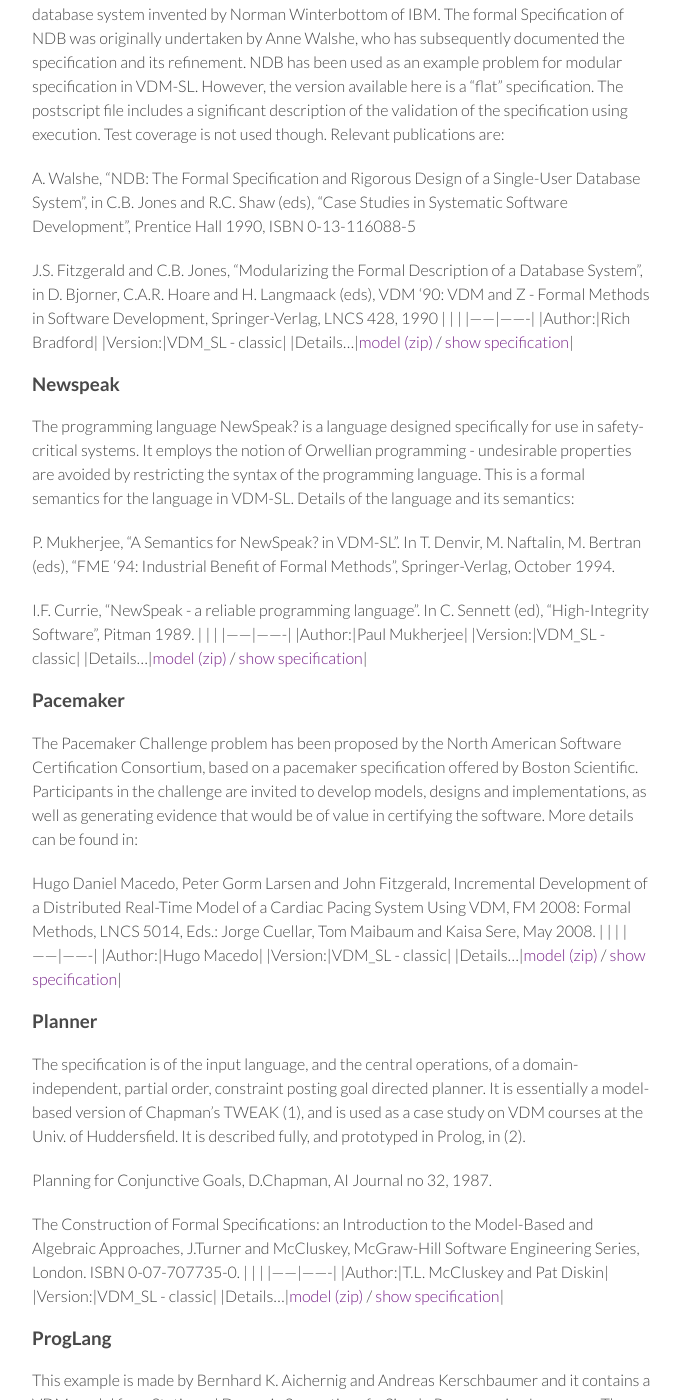
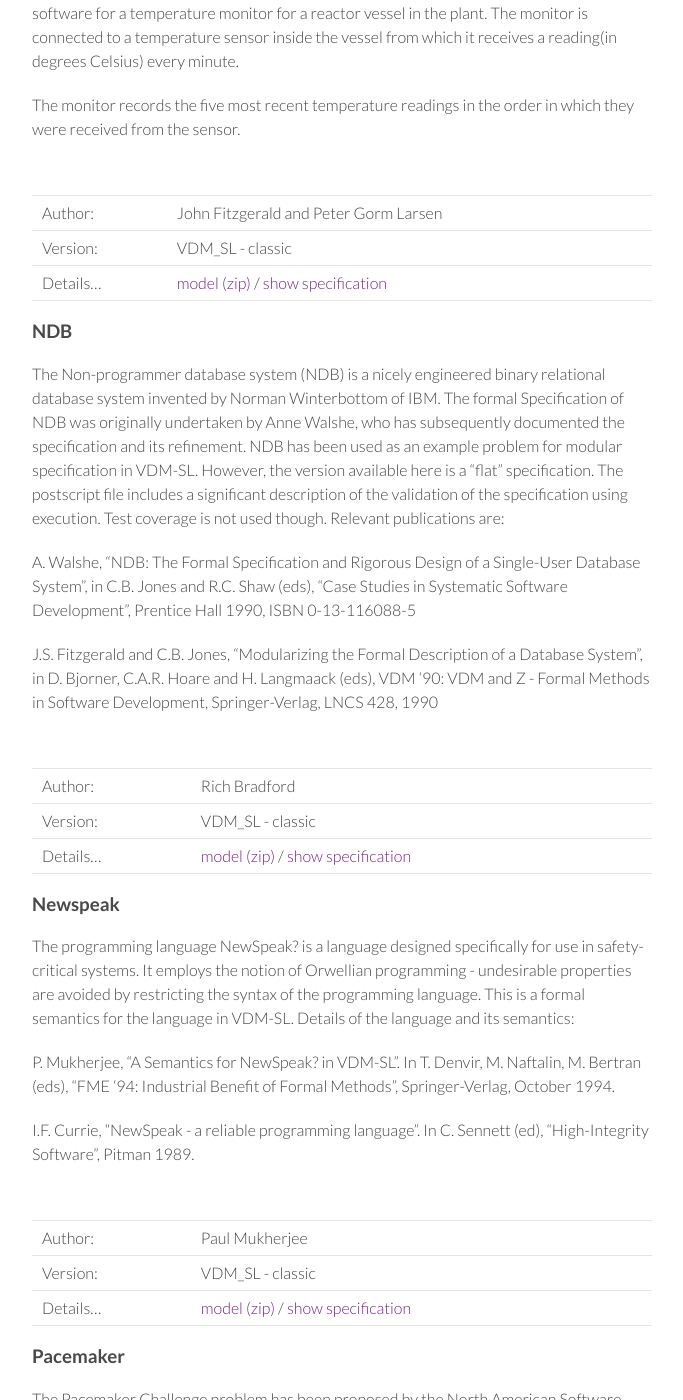
Before and after one commit to overturetool/overturetool.github.io, a Jekyll site: the page built from examples/VDMSL/index.md, in a window 1280 px wide and 1400 px high, scrolled down 11277 px. Shown: the whole window, without its empty margins (418-1101 px from the left). Built offline with Jekyll 4.4.1, drawn with Linux system fonts in a browser that asks for light colours; Markdown is read by kramdown in place of the engine named in the settings; some of the changed text lies outside the part shown.

Commit message:
added newlines

```diff
--- a/examples/VDMSL/index.md
+++ b/examples/VDMSL/index.md
@@ -4,8 +4,6 @@
 ---
 
 ### ACS
-
-
 This specification describes the safety requirements involved in adding and
 removing explosives at an explosives storage site. The specification is based
 on United Kingdom Ministry of Defence regulations concerning safe storage of
@@ -31,8 +29,6 @@
 
 
 ### ADT
-
-
 This work specifies a number of abstract data types (ADT) in
 VDM-SL. This includes single-linked lists, double-linked lists,
 queues, stacks and binary trees. In addition this work is initiating a
@@ -50,8 +46,6 @@
 
 
 ### AlarmErr
-
-
 This is an erronerous version of the alarm example from the VDM-SL
 book, John Fitzgerald and Peter Gorm Larsen, Modelling Systems --
 Practical Tools and Techniques in Software Development}, Cambridge
@@ -72,8 +66,6 @@
 
 
 ### Alarm
-
-
 This is the alarm example from the VDM-SL book, John Fitzgerald and
 Peter Gorm Larsen, Modelling Systems -- Practical Tools and Techniques
 in Software Development}, Cambridge University Press, 2nd edition
@@ -83,6 +75,7 @@
 rules governing the duty roster and calling out of experts to deal
 with alarms. A comparable model of this example also exists in VDM++.
 
+
 | | |
 |------|-------|
 |Author:|John Fitzgerald and Peter Gorm Larsen|
@@ -91,8 +84,6 @@
 
 
 ### ATC
-
-
 This example was developed by Natsuki Terada from the Japanese Railways
 Research Institute (RTRI) on a two year visit to IFAD in 2000 and 2001.
 It models a database for digital Automatic Train Control in Japan. More
@@ -113,6 +104,7 @@
 Signaling Systems, In Quarterly Report of RTRI, 2002, Vol 43, no 4,
 pp 169-174.
 
+
 | | |
 |------|-------|
 |Author:|Natsuki Terada|
@@ -121,8 +113,6 @@
 
 
 ### Bar
-
-
 This specification was produced during a VDM-SL course presented by Peter
 Gorm Larsen to ICL Enterprise Engineering in 1994. The modelling of bags
 was one of the exercises the attendees (including the author Kevin Blackburn)
@@ -130,6 +120,7 @@
 intended for the purpose of illustrating how bags can be used. This is
 modelled using an executable subset and a collection of small tests are
 included.
+
 
 | | |
 |------|-------|
@@ -139,10 +130,10 @@
 
 
 ### BOM
-
 This specification was produced for VDM-SL courses presented by Peter
 Gorm Larsen in 1996. The modelling of a Bill Of Material (BOM) is a rather
 standard example making use of an Directed Acyclic Graph (DAG) structure.
+
 
 | | |
 |------|-------|
@@ -152,12 +143,12 @@
 
 
 ### Cashdispenser
-
 This model is described in VDM-SL as a short, flat specification.
 This enables abstraction from design considerations and ensures
 maximum focus on high-level, precise and systematic analysis. This
 was developed by Sten Agerholm, Peter Gorm Larsen and Kim Sunesen
 in 1999 in connection with FM'99.
+
 
 | | |
 |------|-------|
@@ -167,10 +158,10 @@
 
 
 ### CM
-
 The counter measures example was developed by Peter Gorm Larsen and Marcel
 Verhoef in 2007 in different dialect of VDM. This one is the most abstract
 version using VDM-SL.
+
 
 | | |
 |------|-------|
@@ -180,7 +171,6 @@
 
 
 ### ConwayGameLife
-
 Conway's Game of Life
 The universe of the Game of Life is an infinite two-dimensional orthogonal grid of square cells,
 each of which is in one of two possible states, alive or dead. Every cell interacts with its
@@ -197,6 +187,8 @@
 simultaneously, and the discrete moment at which this happens is sometimes called a tick
 (in other words, each generation is a pure function of the preceding one). The rules continue
 to be applied repeatedly to create further generations.
+
+
 | | |
 |------|-------|
 |Author:|Nick Battle, Peter Gorm Larsen and Claus Ballegaard Nielsen (animation)|
@@ -205,11 +197,11 @@
 
 
 ### CountryColouring
-
 This model has been translated by Peter Gorm Larsen from a similar
 model made in the RAISE Specification Language by Anne Haxthausen. It
 specifies relationships between countries on a map where naboring
 countries shall be coloured differently.
+
 
 | | |
 |------|-------|
@@ -219,7 +211,6 @@
 
 
 ### Crossword
-
 ﻿
 This tutorial example is taken out of a VDM course given to the students
 of the Diplôme d'Etudes Supérieures Spécialisées en Génie Informatique
@@ -236,8 +227,6 @@
 
 
 ### DFDexample
-
-
 This specification describes how one can automatically transform Data
 Flow Diagrams (DFD) into VDM-SL definitions. It is written as a flat
 VDM-SL model in a purely executable style. However, in order to test
@@ -258,8 +247,6 @@
 
 
 ### Digraph
-
-
 The specification describes how directed graphs and relations over
 such graphs can can tested for relevant properties and manipulated in
 different ways. This specification is produced by Janusz Laski from
@@ -272,6 +259,8 @@
 Integrated, Hands-on -- Approach," by Janusz Laski w/William Stanley,
 Springer 2009. A brief online introduction is offered on the Website
 www.stadtools.com.
+
+
 | | |
 |------|-------|
 |Author:|Janusz Laski|
@@ -280,8 +269,6 @@
 
 
 ### Dwarf
-
-
 This is a VDM-SL Specification of the Dwarf Signal Controller. The VDM
 model made in this document is inspired by the Dwarf Signal control
 system described by Marcus Montigel, Alcatel Austria AG. The model is
@@ -300,13 +287,13 @@
 
 
 ### Engine
-
 As with many modern engineered products, the control software developed at Rolls-
 Royce is part of a larger system, namely an engine control system, comprising many
 electronic, hydromechanical and electromechanical components. The control system
 is part of an engine which, in turn, is a component of an aircraft. This VDM model
 is made by Greg Holland as a part of his MSc thesis in this area. It is made
 implicitly so it cannot be executed.
+
 
 | | |
 |------|-------|
@@ -316,7 +303,6 @@
 
 
 ### Express
-
 The (building) industry in Europe currently uses the
 ISO-STEP standard to define information models with the
 aim to exchange data about those information models. The
@@ -338,6 +324,7 @@
 between the relational model representation (rmrep) into
 a simple polynomial representation.
 
+
 | | |
 |------|-------|
 |Author:|Marcel Verhoef|
@@ -346,7 +333,6 @@
 
 
 ### Gateway
-
 ﻿This example is for a trusted gateway made by John Fitzgerald and
 Peter Gorm Larsen inspired by a more comprehensive model developed
 by British Aerospace. THe work undertaken here was published in:
@@ -381,6 +367,7 @@
 comparative study, “Formal Methods Europe'96”, pp 214-227, Springer
 Verlag, March 1996.
 
+
 | | |
 |------|-------|
 |Author:|John Fitzgerald and Peter Gorm Larsen|
@@ -389,13 +376,13 @@
 
 
 ### Graph-ed
-
 Alagar, Muthiayen and Periyasamy have developed formal specifications for
 a Graph Editor using VDM-SL. More information can be found in:
 
 V.S. Alagar, D. Muthiayen and K. Periyasamy, "VDM-SL Specification of a Graph
 Editor", Technical Report, Department of Computer Science, Concordia
 University, Montreal, Canada, May 1996.
+
 
 | | |
 |------|-------|
@@ -405,7 +392,6 @@
 
 
 ### HASL
-
 This is a VDM-SL version of a home automation example constructed
 by Sune Wolff.
 
@@ -413,6 +399,7 @@
 Peter Gorm Larsen, John Fitzgerald and Sune Wolff, Methods for the Development
 of Distributed Real-Time Embedded Systems Using VDM, International Journal of
 Software and Informatics, Vol 3., No 2-3, June/September 2009, pp. 305-341.
+
 
 | | |
 |------|-------|
@@ -422,13 +409,13 @@
 
 
 ### Hotel
-
 This example is used to illustrate the difference between different
 formal approaches in the Alloy book. The example models a scheme
 for recodable hotel-door locks. More information can be found in:
 
 Daniel Jackson, Software Abstractions, MIT Press, April 2006
 ISBN 0-262-10114-9.
+
 
 | | |
 |------|-------|
@@ -438,7 +425,6 @@
 
 
 ### Library
-
 This specification is for a bibliography database. It has been written
 by Anne Maarsel when she was a student working at OECD Halden Reator
 Project in the Summer of 1998. Note that this specification can be
@@ -456,7 +442,6 @@
 
 
 ### Loose
-
 This VDM model is made by Peter Gorm Larsen as an exploration of how
 the looseness in a subset of VDM-SL. So this is illustrating how it is
 possible to explore all models is a simple fashion including the
@@ -467,6 +452,7 @@
 Formal Methods Europe'94: Industrial Benefit of Formal Methods,
 Springer Verlag, October 1994.
 
+
 | | |
 |------|-------|
 |Author:|Peter Gorm Larsen|
@@ -475,7 +461,6 @@
 
 
 ### LUHN
-
 Luhn algorithm
 See http://en.wikipedia.org/wiki/Luhn_algorithm
 
@@ -489,6 +474,8 @@
 It is not intended to be a cryptographically secure hash function; it was designed to protect against
 accidental errors, not malicious attacks. Most credit cards and many government identification numbers
 use the algorithm as a simple method of distinguishing valid numbers from collections of random digits.
+
+
 | | |
 |------|-------|
 |Author:|Nick Battle|
@@ -497,7 +484,6 @@
 
 
 ### LUPSL
-
 This VDM model is made by Lothar Schmitz and it has taken different
 standard algorithms for the length of longest upsequence problem
 from David Gries and Janusz Laski (see references below). Different
@@ -509,6 +495,7 @@
 Janusz Laski und William Stanley, Software Verification and Analysis,
 Springer-Verlag, 2009.
 
+
 | | |
 |------|-------|
 |Author:|Lothar Schmitz|
@@ -517,7 +504,6 @@
 
 
 ### MAA
-
 This specification is of the Message Authenticator Algorithm (MAA)
 standard is used in the area of data security in banking and the scope
 of the standard is authentication. More details can be found in:
@@ -535,11 +521,11 @@
 
 
 ### Metro
-
 This model presents three different abstract specifications of a metro
 door management system in VDM-SL. The purpose of the presentation is
 to describe alternatives to the Metro specification developed in the
 European research project called SPECTRUM.
+
 
 | | |
 |------|-------|
@@ -549,7 +535,6 @@
 
 
 ### Monitor
-
 This example comes from the VDM-SL book by John Fitzgerald and Peter Gorm
 Larsen. It is the running example through the chapter about logic.
 Suppose we are asked to develop the software for a temperature
@@ -560,6 +545,7 @@
 The monitor records the five most recent temperature readings in the
 order in which they were received from the sensor.
 
+
 | | |
 |------|-------|
 |Author:|John Fitzgerald and Peter Gorm Larsen|
@@ -568,7 +554,6 @@
 
 
 ### NDB
-
 The Non-programmer database system (NDB) is a nicely engineered binary
 relational database system invented by Norman Winterbottom of IBM. The
 formal Specification of NDB was originally undertaken by Anne Walshe,
@@ -588,6 +573,8 @@
 of a Database System", in D. Bjorner, C.A.R. Hoare and H. Langmaack
 (eds), VDM '90: VDM and Z - Formal Methods in Software Development,
 Springer-Verlag, LNCS 428, 1990
+
+
 | | |
 |------|-------|
 |Author:|Rich Bradford|
@@ -596,7 +583,6 @@
 
 
 ### Newspeak
-
 The programming language NewSpeak? is a language designed
 specifically for use in safety-critical systems. It employs
 the notion of Orwellian programming - undesirable properties
@@ -611,6 +597,8 @@
 
 I.F. Currie, "NewSpeak - a reliable programming language".
 In C. Sennett (ed), "High-Integrity Software", Pitman 1989.
+
+
 | | |
 |------|-------|
 |Author:|Paul Mukherjee|
@@ -619,7 +607,6 @@
 
 
 ### Pacemaker
-
 The Pacemaker Challenge problem has been proposed by the
 North American Software Certification Consortium, based
 on a pacemaker specification offered by Boston Scientific.
@@ -633,6 +620,8 @@
 of a Cardiac Pacing System Using VDM, FM 2008: Formal
 Methods, LNCS 5014, Eds.: Jorge Cuellar, Tom Maibaum and
 Kaisa Sere, May 2008.
+
+
 | | |
 |------|-------|
 |Author:|Hugo Macedo|
@@ -641,7 +630,6 @@
 
 
 ### Planner
-
 The specification is of the input language, and the central operations,
 of a domain-independent, partial order, constraint posting goal directed
 planner. It is essentially a model-based version of Chapman's TWEAK (1),
@@ -653,6 +641,8 @@
 The Construction of Formal Specifications: an Introduction to the
 Model-Based and Algebraic Approaches, J.Turner and McCluskey,
 McGraw-Hill Software Engineering Series, London. ISBN 0-07-707735-0.
+
+
 | | |
 |------|-------|
 |Author:|T.L. McCluskey and Pat Diskin|
@@ -661,11 +651,11 @@
 
 
 ### ProgLang
-
 This example is made by Bernhard K. Aichernig and Andreas Kerschbaumer
 and it contains a VDM model for a Static and Dynamic Semantics of a Simple
 Programming Language. The example has been an assignment in the exercises
 of the software technology course at the Technical University Graz, Austria.
+
 
 | | |
 |------|-------|
@@ -675,8 +665,6 @@
 
 
 ### Raildir
-
-
 In this specification a model of interlocking systems is presented,
 and it is describe how the model may be validated by
 simulation. Station topologies are modelled by graphs in which the
@@ -700,6 +688,7 @@
 Department of Information Technology, Technical University of
 Denmark, 1996.
 
+
 | | |
 |------|-------|
 |Author:|Kirsten Mark Hansen|
@@ -708,7 +697,6 @@
 
 
 ### Realm
-
 ﻿This document is simply an attempt to model the basic data
 structures and auxiliary functions necessary to represent
 realms. A geometric realm defined here is a planner graph
@@ -726,6 +714,8 @@
 
 Map Generalisation, Ngo Quoc Tao, UNU/IIST, Macau,
 Draft, January, 1996.
+
+
 | | |
 |------|-------|
 |Author:|Peter Gorm Larsen|
@@ -734,11 +724,11 @@
 
 
 ### Recursive
-
 This example is made by John Fitgerald and Peter Gorm Larsen and it
 is used in the chapter about recursion in the second edition of the
 VDM-SL book. It contains a number of examples for recursive graph
 structures and functionality over such graphs.
+
 
 | | |
 |------|-------|
@@ -748,7 +738,6 @@
 
 
 ### SAFER
-
 This VDM-SL model is a response to the PVS model of the SAFER system
 for NASA austronauts used for space walks used to maneuver back to a
 space shuttle. It was made by Sten Agerholm and Peter Gorm Larsen and
@@ -758,6 +747,7 @@
 Proceedings of the Fourth NASA Langley Formal Methods Workshop,
 NASA Conference, Publication 3356, September 1997.
 
+
 | | |
 |------|-------|
 |Author:|Sten Agerholm and Peter Gorm Larsen|
@@ -766,7 +756,6 @@
 
 
 ### Shmem
-
 This example was produced by Nick Battle and it is used in the VDMJ user
 manual to illustrate different features of VDMJ. It models the behaviour
 of the 32-bit shared memory quadrants of HP-UX, using a record type M to
@@ -776,6 +765,7 @@
 The specification output indicates which allocation policy, first-fit or
 best-fit (or neither), produces the most memory fragmentation.
 
+
 | | |
 |------|-------|
 |Author:|Nick Battle|
@@ -784,7 +774,6 @@
 
 
 ### Simulator
-
 The simulator specified in VDM-SL in this example is the
 main component of an animation tool designed for use in
 the validation of complex real-time reactive systems
@@ -794,6 +783,7 @@
 are used, and most of the operations are rewritten as explicit
 operations in the version contained in Section 3.
 
+
 | | |
 |------|-------|
 |Author:|V. S. Alagar \and D. Muthiayen|
@@ -802,7 +792,6 @@
 
 
 ### Soccer
-
 ﻿This tutorial example is taken out of a VDM course given
 to the students of the Diplôme d'Etudes Supérieures
 Spécialisées en Génie Informatique (5th year) at the
@@ -810,6 +799,7 @@
 implicit style of specification of VDM-SL and thus may
 not be executed with VDMTools. An explicit version is
 given as an appendix.
+
 
 | | |
 |------|-------|
@@ -819,7 +809,6 @@
 
 
 ### STV
-
 This model aims to model a single transferable voting system used for electronic
 voting. It is further described in the following papers:
 
@@ -832,6 +821,7 @@
 Book FME '97: Industrial Applications and Strengthened Foundations of
 Formal Methods
 
+
 | | |
 |------|-------|
 |Author:|Paul Mukherjee|
@@ -840,7 +830,6 @@
 
 
 ### Telephone
-
 This example due to Abrial has been translated from the
 B-notation into VDM-SL. It demonstrates how an event-based
 system may be modeled using the specification language
@@ -854,6 +843,7 @@
 in telephone conversations through a network controlled
 by an exchange.
 
+
 | | |
 |------|-------|
 |Author:|Bernhard Aichernig|
@@ -862,8 +852,8 @@
 
 
 ### Tic-tac-toe
+A standard Tic-tac-toe game
 
-A standard Tic-tac-toe game
 
 | | |
 |------|-------|
@@ -873,7 +863,6 @@
 
 
 ### Tracker
-
 The tracker example is used in the mapping chapter of the VDM-SL
 book by John Fitzgerald and Peter Gorm Larsen to introduce
 mappings and mapping operators concerns a system for tracking the
@@ -888,6 +877,8 @@
 Chapter: Proof in the Validation of a Formal Model of a
 Tracking System for a Nuclear Plant, Springer-Verlag,
 FACIT Series, 1998.
+
+
 | | |
 |------|-------|
 |Author:|John Fitzgerald and Peter Gorm Larsen|
@@ -896,7 +887,6 @@
 
 
 ### Traffic
-
 This example is for all small traffic light control kernel presented in the VDM-SL book
 of John Fitzgerald and Peter Gorm Larsen. It was originally inspired by a similar model
 made in Z by Paul Ammann. A paper about this written long ago:
@@ -904,6 +894,7 @@
 A safety kernel for traffic light control, Paul Ammann, Aerospace and Electronic
 Systems Magazine, IEEE, February 1996, Volume: 11 Issue: 2, pp. 13 - 19,
 ISSN: 0885-8985.
+
 
 | | |
 |------|-------|
@@ -913,8 +904,6 @@
 
 
 ### VCParser-master
-
-
 This example is created by Tomohiro Oda and it illustrates
 how it is possible to use higher-order functions in VDM-SL
 to create parser elements that can be put together in a
```
Also changed, not shown: examples/VDM++/index.md (+52 -43 lines), examples/VDMRT/index.md (+19 -14 lines).
